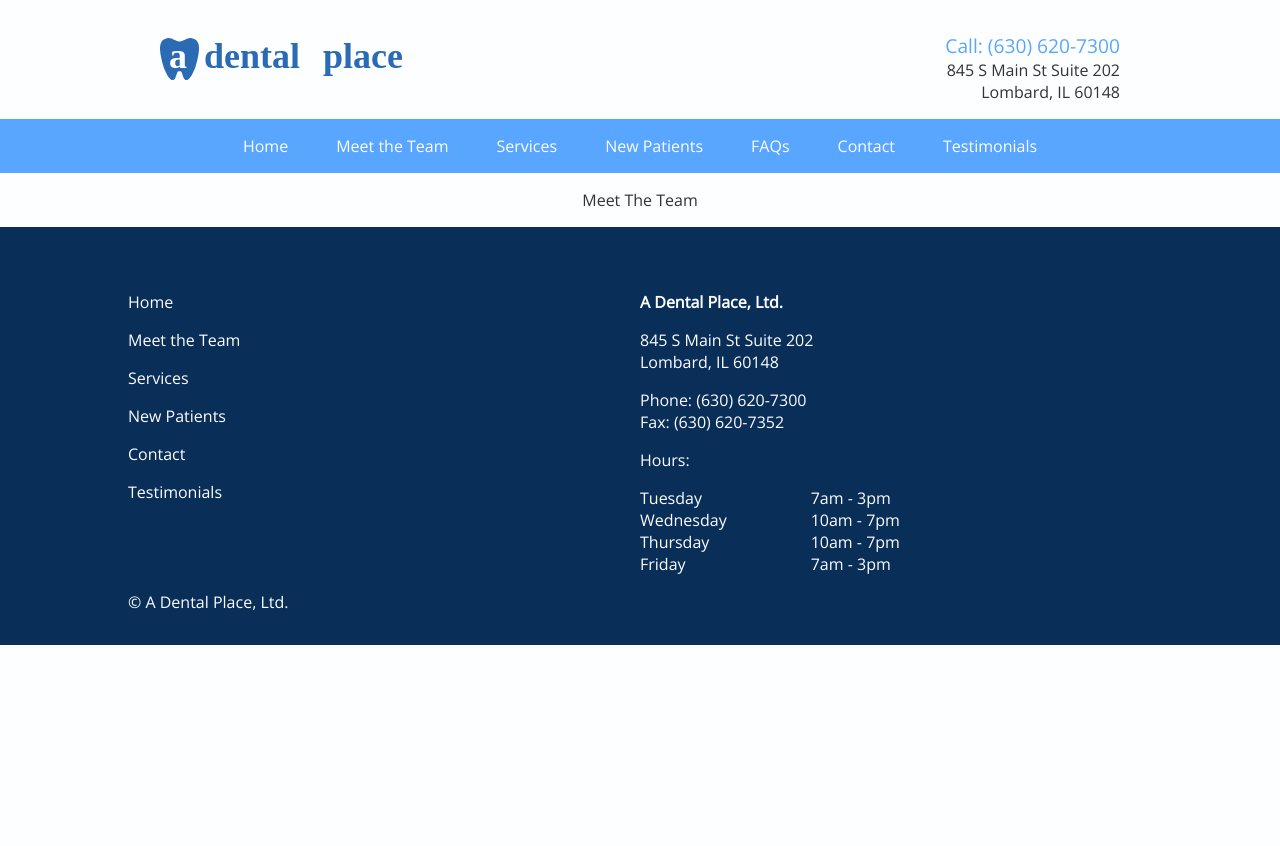
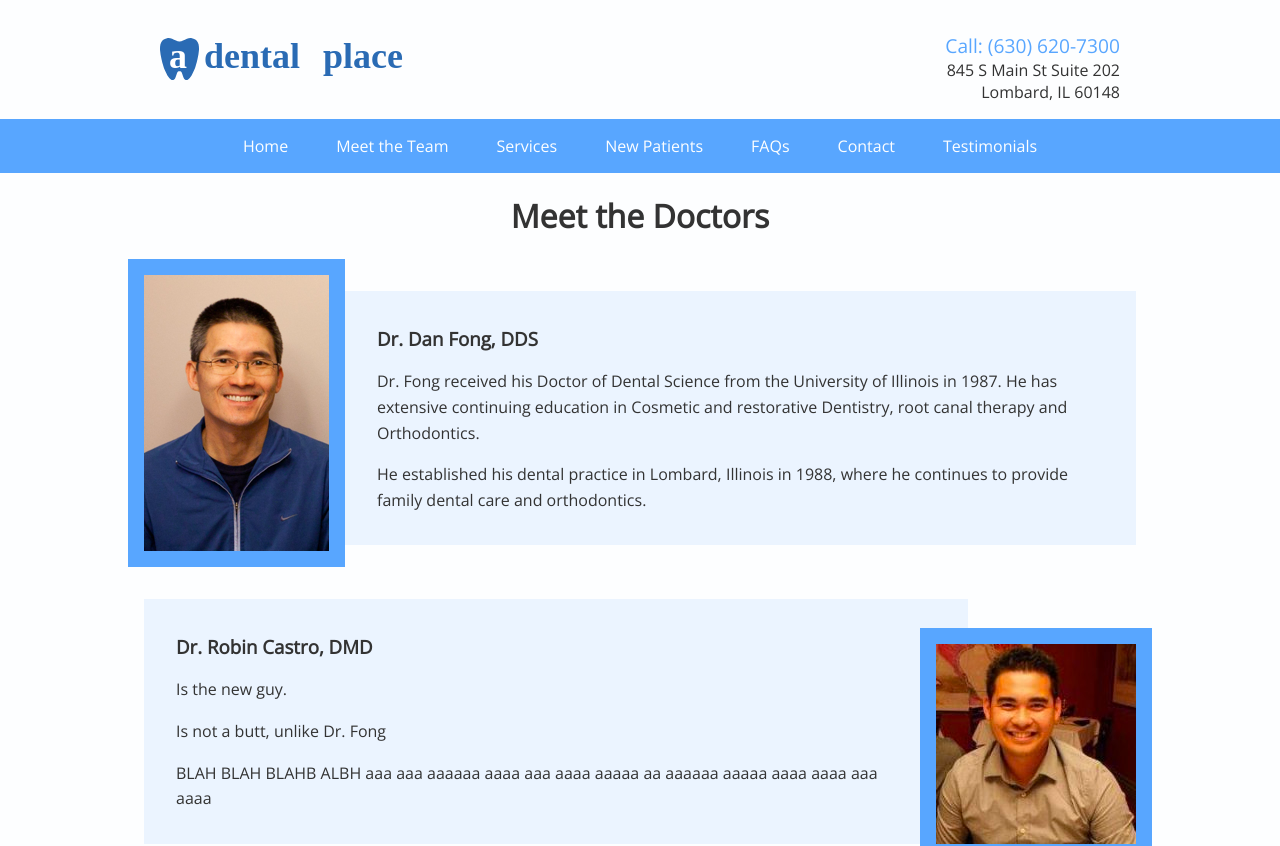
Before and after one commit to kinfongiscool/a-dental-place, a React (Create React App) app: page /meet-the-team in a window 1280 px wide. Shown: the top 846 px of the page. Before the commit the page ends 800 px from the top, so only its background shows below. Built offline with nearby package versions, Linux system fonts and the light colour scheme; what react-google-maps would draw is missing.

Commit message:
change Doctor to TeamMember, add teamMembers to meettheteams

```diff
--- a/src/components/Doctor.js
+++ b/src/components/TeamMember.js
@@ -3,12 +3,12 @@ import styled, { css } from 'styled-components';
 import { media } from '../media.js';
 import { Link } from 'react-router-dom';
 
-const DoctorLink = styled(Link)`
+const TeamMemberLink = styled(Link)`
   text-decoration: none;
   color: #333;
 `;
 
-const DoctorContainer = styled.div`
+const TeamMemberContainer = styled.div`
   display: flex;
   flex-direction: ${props => props.imageLeft ? 'row' : 'row-reverse'};
   margin: ${props => props.imageLeft ? '0 0 2rem 0' : '2rem 0 0 0'};
@@ -19,7 +19,7 @@ const DoctorContainer = styled.div`
   `}
 `;
 
-const DoctorImage = styled.img`
+const TeamMemberImage = styled.img`
   padding: 1rem;
   z-index: 10;
   align-self: ${props => props.imageLeft ? 'flex-start' : 'flex-end'};
@@ -30,7 +30,7 @@ const DoctorImage = styled.img`
   `}
 `;
 
-const DoctorTextContainer = styled.div`
+const TeamMemberTextContainer = styled.div`
   height: 100%;
   position: relative;
   top: ${props => props.imageLeft ? '2rem' : ''};
@@ -43,8 +43,8 @@ const DoctorTextContainer = styled.div`
   margin: ${props => props.imageLeft ? '0 -2rem 2rem 0' : '1rem 0 0 -2rem'};
   transition: all 150ms ease;
 
-  ${DoctorContainer}:hover & {
-      background: #ACD3FF;
+  ${TeamMemberContainer}:hover & {
+      background: ${props => props.clickable ? '#ACD3FF' : ''};
   }
 
   ${media.phone`
@@ -57,7 +57,7 @@ const DoctorTextContainer = styled.div`
   `}
 `;
 
-const DoctorName = styled.h3`
+const TeamMemberName = styled.h3`
   text-align: left;
 
   ${media.phone`
@@ -65,7 +65,7 @@ const DoctorName = styled.h3`
   `}
 `;
 
-const DoctorDescription = styled.p`
+const TeamMemberDescription = styled.p`
   text-align: left;
   line-height: 160%;
 
@@ -77,29 +77,29 @@ const DoctorDescription = styled.p`
 function Descriptions(props) {
   const descriptions = props.description;
   const descriptionsItems = descriptions.map((descriptionItem) =>
-    <DoctorDescription>{ descriptionItem }</DoctorDescription>
+    <TeamMemberDescription>{ descriptionItem }</TeamMemberDescription>
   );
   return (
     <div>{ descriptionsItems }</div>
   );
 }
 
-class Doctor extends Component {
+class TeamMember extends Component {
 
   render() {
     return (
-      <DoctorLink to="/meet-the-team">
-        <DoctorContainer imageLeft={ this.props.imageLeft } key={ this.props.key } >
-            <DoctorImage imageLeft={ this.props.imageLeft } src={ this.props.image } alt={ this.props.name } />
-            <DoctorTextContainer imageLeft={ this.props.imageLeft }>
-              <DoctorName>{ this.props.name }</DoctorName>
+      <TeamMemberLink to="/meet-the-team">
+        <TeamMemberContainer clickable={ this.props.clickable } imageLeft={ this.props.imageLeft } key={ this.props.key } >
+            <TeamMemberImage imageLeft={ this.props.imageLeft } src={ this.props.image } alt={ this.props.name } />
+            <TeamMemberTextContainer clickable={ this.props.clickable } imageLeft={ this.props.imageLeft }>
+              <TeamMemberName>{ this.props.name }</TeamMemberName>
               <Descriptions description={ this.props.description }/>
-            </DoctorTextContainer>
-        </DoctorContainer>
-      </DoctorLink>
+            </TeamMemberTextContainer>
+        </TeamMemberContainer>
+      </TeamMemberLink>
     );
   }
 
 }
 
-export default Doctor;
+export default TeamMember;
--- a/src/containers/DoctorsContainer.js
+++ b/src/containers/DoctorsContainer.js
@@ -1,6 +1,6 @@
 import React, { Component } from 'react';
 import styled, { css } from 'styled-components';
-import Doctor from '../components/Doctor.js';
+import TeamMember from '../components/TeamMember.js';
 import SectionTitle from '../components/SectionTitle.js'
 import danFong from '../images/dan-fong.png';
 import robinCastro from '../images/robin-castro.png';
@@ -14,7 +14,7 @@ class MeetTheDoctorsContainer extends Component {
 
   render() {
     const doctors = [
-      <Doctor
+      <TeamMember
         key="Dr. Dan Fong"
         name="Dr. Dan Fong, DDS"
         description={
@@ -24,8 +24,9 @@ class MeetTheDoctorsContainer extends Component {
           ]
         }
         image={ danFong }
-        imageLeft={ true } />,
-      <Doctor
+        imageLeft={ true }
+        clickable={ true } />,
+      <TeamMember
         key="Dr. Robin Castro"
         name="Dr. Robin Castro, DMD"
         description={
@@ -36,7 +37,8 @@ class MeetTheDoctorsContainer extends Component {
           ]
         }
         image={ robinCastro }
-        imageLeft={ false } />
+        imageLeft={ false }
+        clickable={ true } />
     ]
 
     return (
--- a/src/containers/MeetTheTeam.js
+++ b/src/containers/MeetTheTeam.js
@@ -1,12 +1,123 @@
 import React, { Component } from 'react';
+import styled, { css } from 'styled-components';
+import TeamMember from '../components/TeamMember.js';
+import SectionTitle from '../components/SectionTitle.js'
+import danFong from '../images/dan-fong.png';
+import robinCastro from '../images/robin-castro.png';
 import FooterContainer from './FooterContainer.js';
+
+const Container = styled.div`
+  max-width: 1024px;
+  margin: auto auto 2rem auto;
+`;
 
 class MeetTheTeam extends Component {
 
   render() {
+    const doctors = [
+      <TeamMember
+        key="Dr. Dan Fong"
+        name="Dr. Dan Fong, DDS"
+        description={
+          [
+            "Dr. Fong received his Doctor of Dental Science from the University of Illinois in 1987. He has extensive continuing education in Cosmetic and restorative Dentistry, root canal therapy and Orthodontics.",
+            "He established his dental practice in Lombard, Illinois in 1988, where he continues to provide family dental care and orthodontics."
+          ]
+        }
+        image={ danFong }
+        imageLeft={ true } />,
+      <TeamMember
+        key="Dr. Robin Castro"
+        name="Dr. Robin Castro, DMD"
+        description={
+          [
+            "Is the new guy.",
+            "Is not a butt, unlike Dr. Fong",
+            "BLAH BLAH BLAHB ALBH aaa aaa aaaaaa aaaa aaa aaaa aaaaa aa aaaaaa aaaaa aaaa aaaa aaa aaaa"
+          ]
+        }
+        image={ robinCastro }
+        imageLeft={ false } />
+    ]
+    const hygienists = [
+      <TeamMember
+        key="Hygienist 1"
+        name="Hygienist 1"
+        description={
+          [
+            "A dental hygienist or oral hygienist is a licensed dental professional, registered with a dental association, or regulatory body within their country of practice.",
+            "They are primary healthcare professionals who work independently of or alongside dentists and other dental professionals to provide full oral health care.",
+            "They have the training and education that focus on and specialize in the prevention and treatment of many oral disease."
+          ]
+        }
+        image={ danFong }
+        imageLeft={ true } />,
+      <TeamMember
+        key="Hygienist 2"
+        name="Hygienist 2"
+        description={
+          [
+            "The dental hygienist is a primary resource for oral cancer screening and prevention.",
+            "Most importantly, they spend a large amount of time at each patient visit looking at the soft tissues of the oral cavity, where the early manifestations of oral cancer occur.",
+            "They can choose to work in a range of dental settings from independent practice, private practice, and specialist practice to the public sector, and they can also work in residential aged care facilities"
+          ]
+        }
+        image={ robinCastro }
+        imageLeft={ false } />
+    ]
+
+    const assistants = [
+      <TeamMember
+        key="Assisstant 1"
+        name="Assisstant 1"
+        description={
+          [
+            "A dental assistant or oral assistant is a licensed dental professional, registered with a dental association, or regulatory body within their country of practice.",
+            "They are primary healthcare professionals who work independently of or alongside dentists and other dental professionals to provide full oral health care.",
+            "They have the training and education that focus on and specialize in the prevention and treatment of many oral disease."
+          ]
+        }
+        image={ danFong }
+        imageLeft={ true } />,
+      <TeamMember
+        key="Assisstant 2"
+        name="Assisstant 2"
+        description={
+          [
+            "The dental assistant is a primary resource for oral cancer screening and prevention.",
+            "Most importantly, they spend a large amount of time at each patient visit looking at the soft tissues of the oral cavity, where the early manifestations of oral cancer occur.",
+            "They can choose to work in a range of dental settings from independent practice, private practice, and specialist practice to the public sector, and they can also work in residential aged care facilities"
+          ]
+        }
+        image={ robinCastro }
+        imageLeft={ false } />
+    ]
+
+    const stacy = [
+      <TeamMember
+        key="Stacy"
+        name="Stacy"
+        description={
+          [
+            "This is Stacy."
+          ]
+        }
+        image={ danFong }
+        imageLeft={ true } />
+    ]
+
     return (
       <div>
-        <p>Meet The Team</p>
+        <Container>
+          <SectionTitle colored={ false } text={ "Meet the Doctors" }/>
+          { doctors }
+          <SectionTitle colored={ false } text={ "Meet the Hygienists" }/>
+          { hygienists }
+          <SectionTitle colored={ false } text={ "Meet the Assisstants" }/>
+          { assistants }
+          <SectionTitle colored={ false } text={ "Meet Stacy" }/>
+          { stacy }
+        </Container>
         <FooterContainer />
       </div>
     );
```
